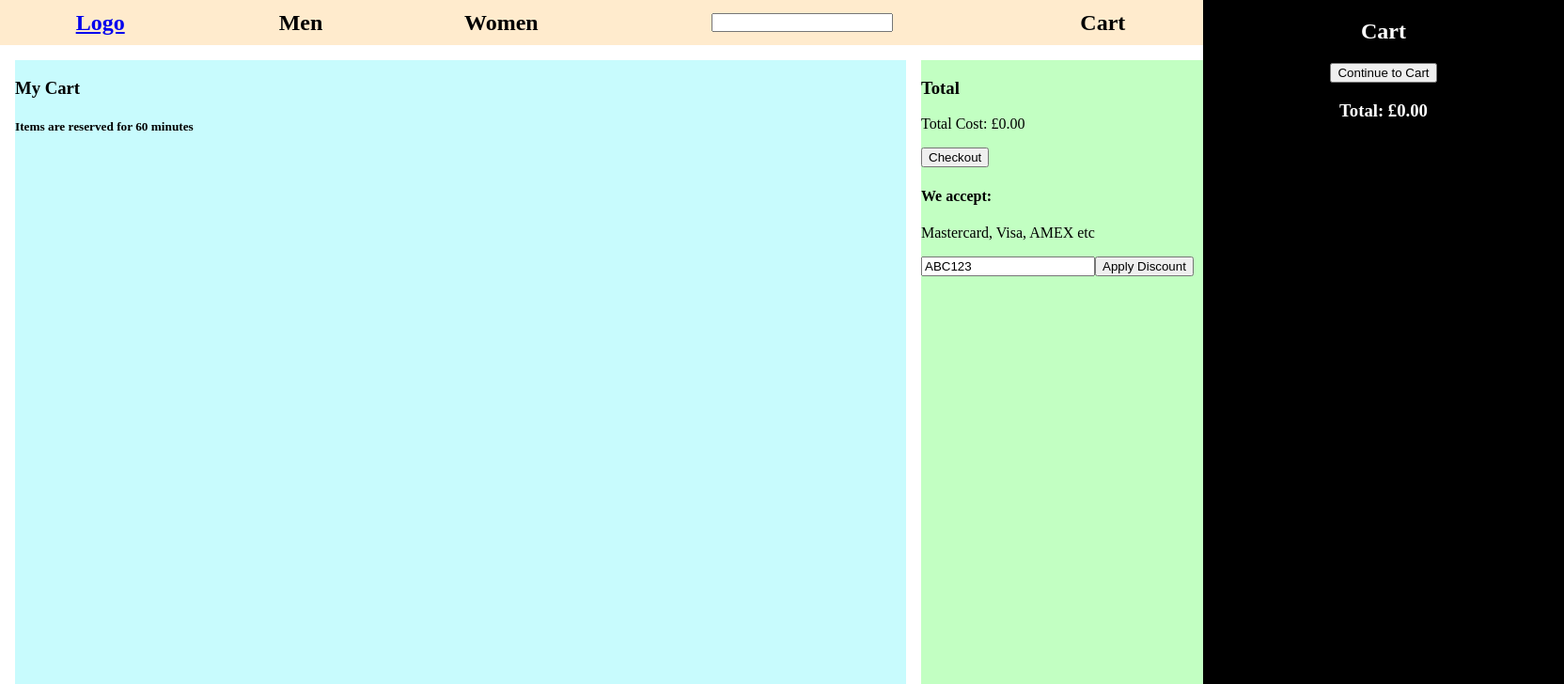
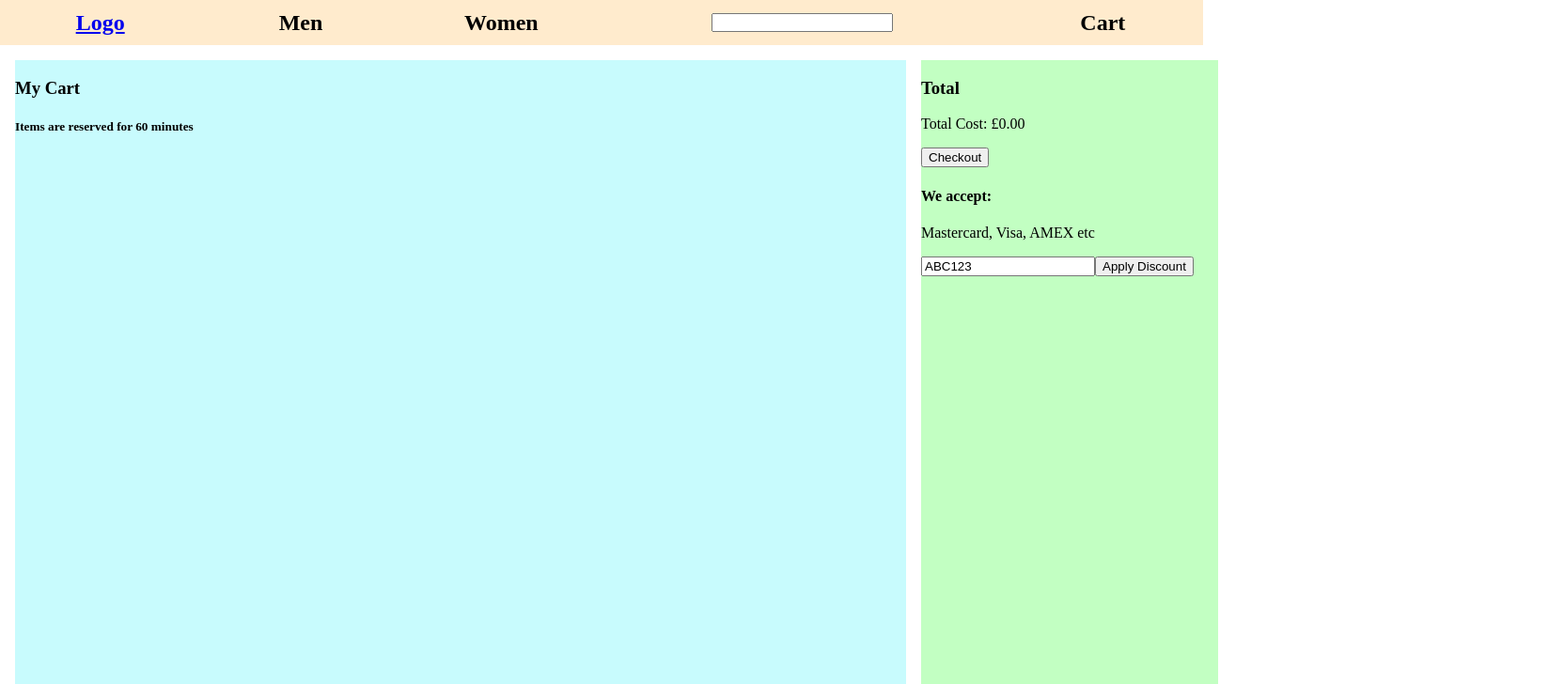
Before and after one commit to lewisjsmith/online-shop, a React (Vite) app: page /cart in a window 1280 px wide. Shown: the top 728 px of the page at 94% size, 1664 px wide, since content can reach past the window. Built offline with nearby package versions, Linux system fonts and the light colour scheme.

Commit message:
Added box-sizing border box to major app elements. Removed current card panel animation for stretching viewport.

```diff
--- a/src/components/StorePage.jsx
+++ b/src/components/StorePage.jsx
@@ -75,7 +75,7 @@ export default function StorePage() {
     }) : productList;
 
     return (
-        <div>
+        <div className={styles["store-page-wrapper"]}>
             <h3>
                 {pageName}
             </h3>
--- a/src/styles/App.css
+++ b/src/styles/App.css
@@ -1,13 +1,21 @@
 body {
     margin: 0;
+    padding: 0;
     height: 100vh;
     width: 100vw;
-    overflow-y:scroll;
-    overflow-x: hidden;
+    box-sizing: border-box;
+
+    -ms-overflow-style: none;  /* IE and Edge */
+    scrollbar-width: none;  /* Firefox */
+}
+
+body::-webkit-scrollbar {
+    display: none;
 }
 
 #root,
 .app {
+    box-sizing: border-box;
     margin: 0;
     padding: 0;
     height: 100%;
@@ -16,4 +24,8 @@ body {
 
 .app {
     position: relative;
+
+    display: flex;
+    flex-direction: column;
+    justify-content: flex-start;
 }
--- a/src/styles/CartPanel.module.css
+++ b/src/styles/CartPanel.module.css
@@ -7,27 +7,52 @@
     z-index: 1;
 
     left: auto;
-    right: -30%;
+    right: 0;
 
     display: flex;
     flex-direction: column;
     justify-content: flex-start;
     align-items: center;
 
-    transition: all 0.3s ease-in-out;
+    transition: transform 200ms ease-in-out;
+    /* transition: opacity 200ms ease-in-out 50ms; */
 }
 
 .hidden-panel {
     z-index: 1;
-    transition: all 0.3s ease-in-out;
 }
 
 .show-panel {
-    transform: translateX(-100%);
+    visibility: visible;
+
+    /* animation-name: expand, fadeIn;
+    animation-duration: 500ms, 800ms;
+    animation-delay: 0, 100ms; */
+}
+
+/* @keyframes expand {
+    0% {
+        transform: scaleX(0%);
+
+    }
+
+    100% {
+        transform: scaleX(100%);
+    }
+} */
+
+@keyframes fadeIn {
+    0% {
+        opacity: 0%;
+    }
+
+    100% {
+        opacity: 100%;
+    }
 }
 
 .hidden-panel {
-    transform: translateX(0%);
+    visibility: hidden;
 }
 
 .show-panel h2,
--- a/src/styles/Navbar.module.css
+++ b/src/styles/Navbar.module.css
@@ -1,6 +1,7 @@
 nav {
     height: 6ch;
     background-color: blanchedalmond;
+    width: 100%;
 }
 
 .nav-wrapper {
--- a/src/styles/StorePage.module.css
+++ b/src/styles/StorePage.module.css
@@ -1,3 +1,10 @@
+.store-page-wrapper {
+    box-sizing: border-box;
+    width: 100%;
+    height: 100%;
+    padding: 5%;
+}
+
 .store-list {
     width: 100%;
     display: grid;
@@ -5,7 +12,9 @@
     grid-template-columns: repeat(auto-fit, minmax(250px, 1fr));
     padding-top: 2ch;
     padding-left: 0;
+    padding-right: 0;
     margin: 0;
+    text-indent: 0;
 }
 
 .list-item {
```
